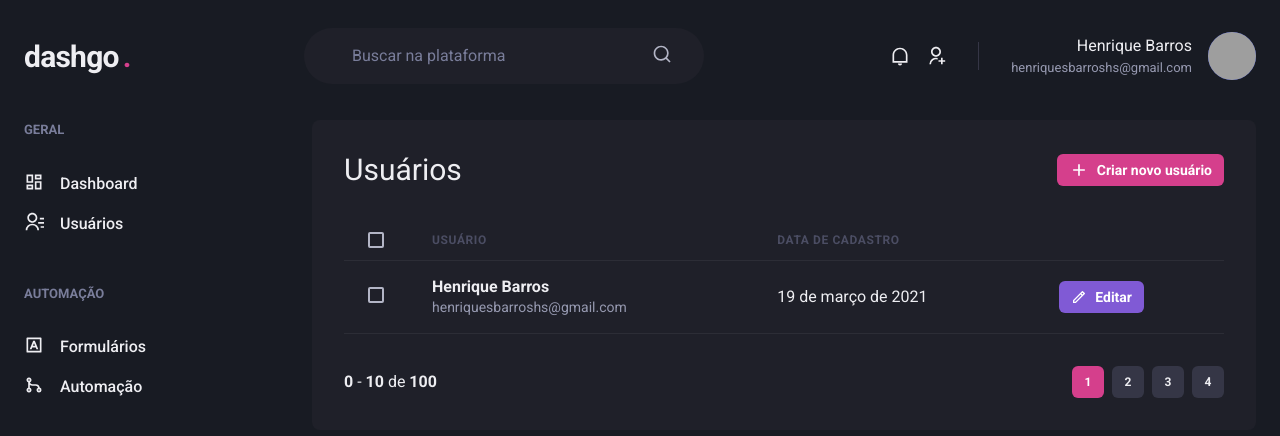
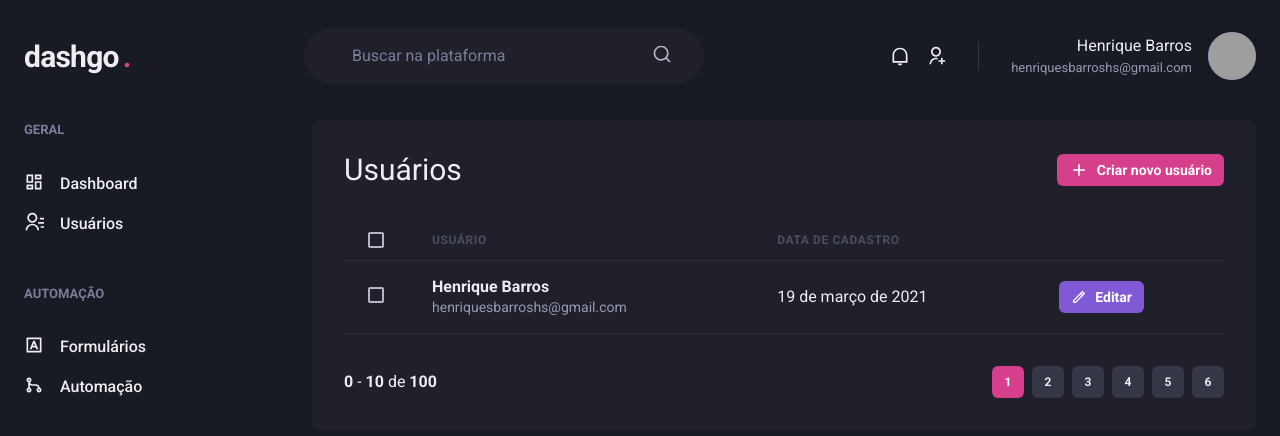
Before and after one commit to henriquesbarros/dashgo, a Next.js app: page /users in a window 1280 px wide. Shown: the top 436 px of the page. Built offline with nearby package versions, Linux system fonts and the light colour scheme; grey boxes are pictures that could not be loaded.

Commit message:
refactor: componentizing the Pagination

```diff
--- a/src/components/Pagination.tsx
+++ /dev/null
@@ -1,68 +0,0 @@
-import { Stack, Button, Box } from "@chakra-ui/react";
-
-export function Pagination() {
-    return (
-        <Stack
-          direction="row"
-          spacing="6"
-          mt="8"
-          justify="space-between"
-          align="center"
-        >
-          <Box>
-            <strong>0</strong> - <strong>10</strong> de <strong>100</strong>
-          </Box>
-          <Stack
-            direction="row"
-            spacing="2"
-          >
-            <Button
-              size="sm"
-              fontSize="xs"
-              width="4"
-              colorScheme="pink"
-              disabled
-              _disabled={{
-                bg: 'pink.500',
-                cursor: 'default',
-              }}
-            >
-              1
-            </Button>
-            <Button
-              size="sm"
-              fontSize="xs"
-              width="4"
-              bgColor="gray.700"
-              _hover={{
-                bg: 'grray.500'
-              }}
-            >
-              2
-            </Button>
-            <Button
-              size="sm"
-              fontSize="xs"
-              width="4"
-              bgColor="gray.700"
-              _hover={{
-                bg: 'grray.500'
-              }}
-            >
-              3
-            </Button>
-            <Button
-              size="sm"
-              fontSize="xs"
-              width="4"
-              bgColor="gray.700"
-              _hover={{
-                bg: 'grray.500'
-              }}
-            >
-              4
-            </Button>
-          </Stack>
-        </Stack>
-    );
-}
--- /dev/null
+++ b/src/components/Pagination/PaginationItem.tsx
@@ -0,0 +1,43 @@
+import { Button } from '@chakra-ui/react';
+
+interface PaginationItemsProps {
+	number: number;
+	isCurrent?: boolean;
+}
+
+export function PaginationItem({
+	isCurrent = false,
+	number
+}: PaginationItemsProps) {
+	if (isCurrent) {
+		return (
+			<Button
+				size="sm"
+				fontSize="xs"
+				width="4"
+				colorScheme="pink"
+				disabled
+				_disabled={{
+					bg: 'pink.500',
+					cursor: 'default',
+				}}
+			>
+				{number}
+			</Button>
+		);
+	}
+
+	return (
+		<Button
+			size="sm"
+			fontSize="xs"
+			width="4"
+			bg="gray.700"
+			_hover={{
+				bg: 'gray.500'
+			}}
+		>
+			{number}
+		</Button>
+	);
+}
--- /dev/null
+++ b/src/components/Pagination/index.tsx
@@ -0,0 +1,27 @@
+import { Stack, Button, Box } from "@chakra-ui/react";
+
+import { PaginationItem } from "./PaginationItem";
+
+export function Pagination() {
+    return (
+			<Stack
+				direction="row"
+				spacing="6"
+				mt="8"
+				justify="space-between"
+				align="center"
+			>
+				<Box>
+					<strong>0</strong> - <strong>10</strong> de <strong>100</strong>
+				</Box>
+				<Stack direction="row" spacing="2">
+					<PaginationItem number={1} isCurrent/>
+					<PaginationItem number={2}/>
+					<PaginationItem number={3}/>
+					<PaginationItem number={4}/>
+					<PaginationItem number={5}/>
+					<PaginationItem number={6}/>
+				</Stack>
+			</Stack>
+    );
+}
```
